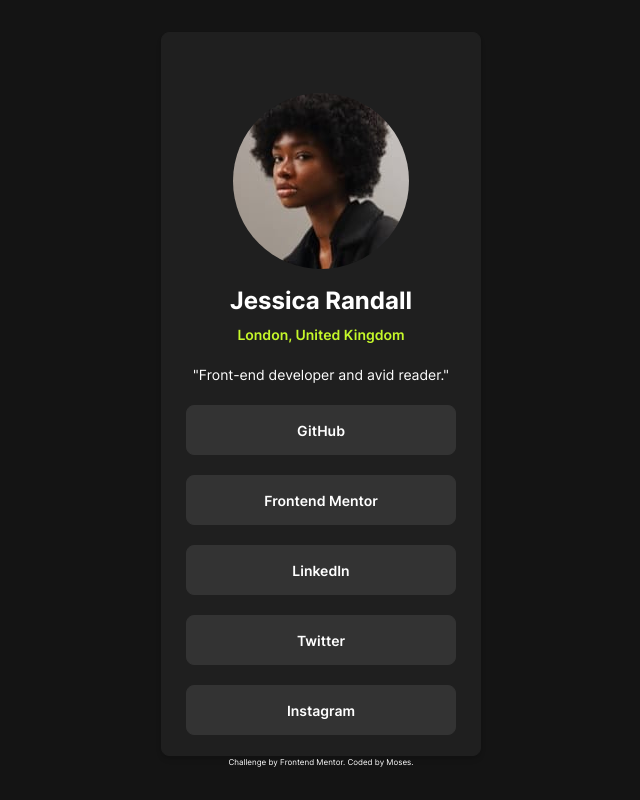
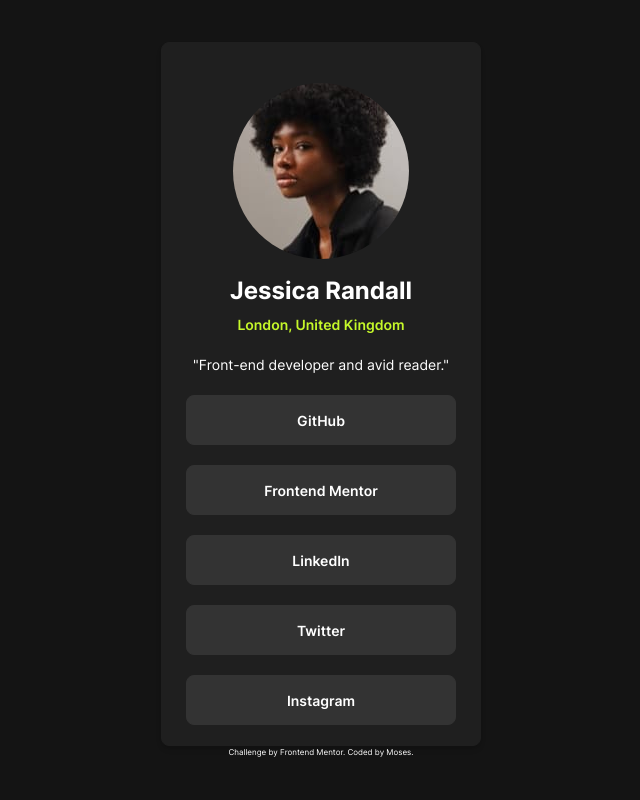
Before and after one commit to mbtenkorang/social-links-profile, a Vue app: page / in a window 1280 px wide. Shown: the whole page, without its empty margins (319-959 px from the left). Built offline with nearby package versions, Linux system fonts and the light colour scheme.

Commit message:
Minor fixes

```diff
--- a/src/components/ImageComponent.vue
+++ b/src/components/ImageComponent.vue
@@ -7,7 +7,7 @@ const props = defineProps({
 </script>
 
 <template>
-    <div class="md:mt-10">
+    <div class="md:mt-5">
         <img :src=" srcUrl" alt="profile picture" class="rounded-full">
     </div>
 </template>
```
